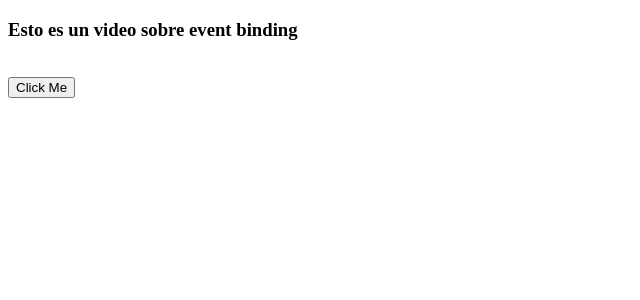
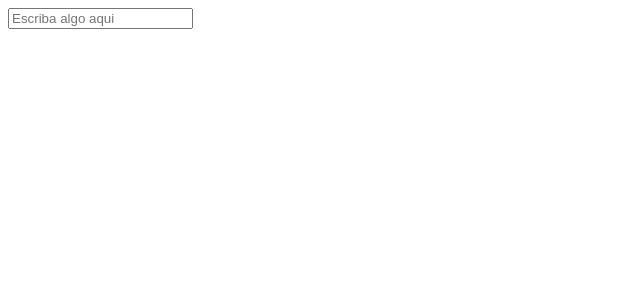
Before and after one commit to luis-alvarez1/training-angular-dev-team, an Angular app: page / in a window 1280 px wide. Shown: the top 300 px of the page, without its empty margins (0-640 px from the left). Built offline with nearby package versions, Linux system fonts and the light colour scheme.

Commit message:
Uso de Two way Data Binding
Su proposito es transferir datos del .html al component.ts y vice versa.
Se creo una barra de texto dónde todo lo que el usuario escriba lo muestre en pantalla

```diff
--- a/src/app/app.component.html
+++ b/src/app/app.component.html
@@ -1,5 +1,5 @@
 <div class="container mt-4">
-  <h3>{{texto}}</h3>
-  <br>
-  <button class="btn btn-primary" (click)= "cambiarTexto()"> Click Me</button>
+ <input type="text" class="form-control" placeholder="Escriba algo aqui" [(ngModel)] = "texto">
+ <br>
+{{texto}}
 </div>
--- a/src/app/app.component.ts
+++ b/src/app/app.component.ts
@@ -6,9 +6,7 @@ import { Component } from '@angular/core';
   styleUrls: ['./app.component.css']
 })
 export class AppComponent {
-texto = "Esto es un video sobre event binding"
+texto = "";
 
-cambiarTexto (): void {
-  this.texto = "En el proximo video vamos a ver Two way data-binding";
+
 }
-}
--- a/src/app/app.module.ts
+++ b/src/app/app.module.ts
@@ -1,4 +1,5 @@
 import { NgModule } from '@angular/core';
+import { FormsModule } from '@angular/forms';
 import { BrowserModule } from '@angular/platform-browser';
 
 import { AppRoutingModule } from './app-routing.module';
@@ -10,7 +11,8 @@ import { AppComponent } from './app.component';
   ],
   imports: [
     BrowserModule,
-    AppRoutingModule
+    AppRoutingModule,
+    FormsModule
   ],
   providers: [],
   bootstrap: [AppComponent]
```
